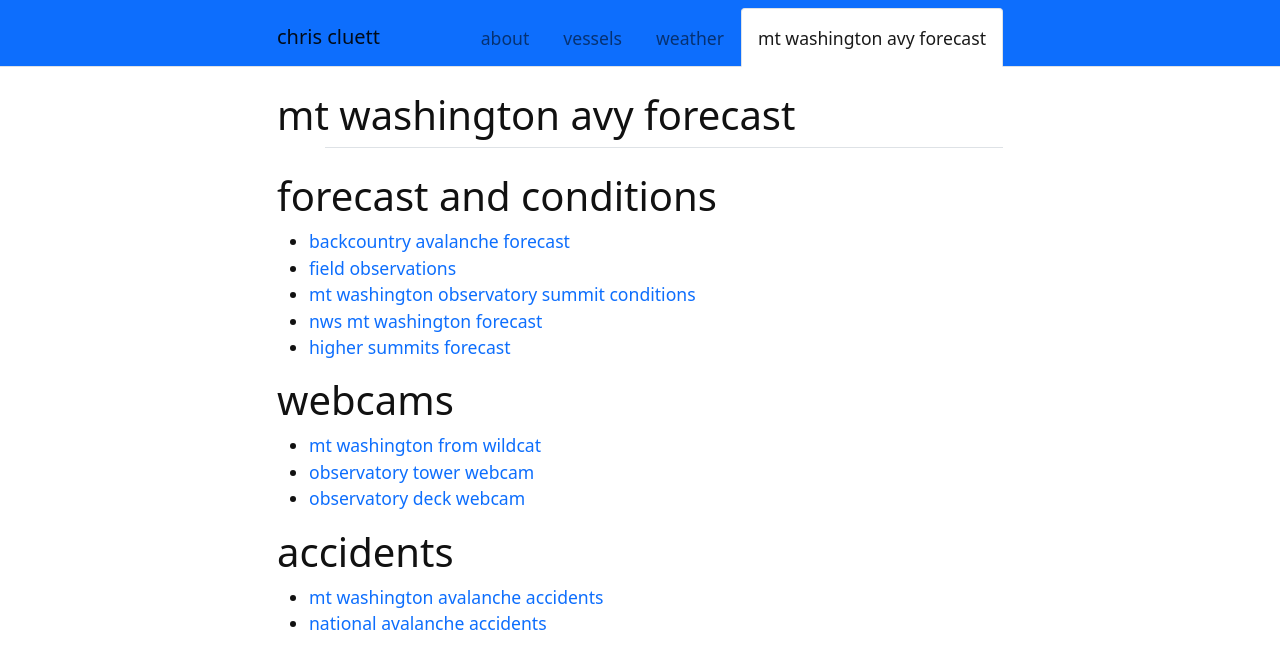
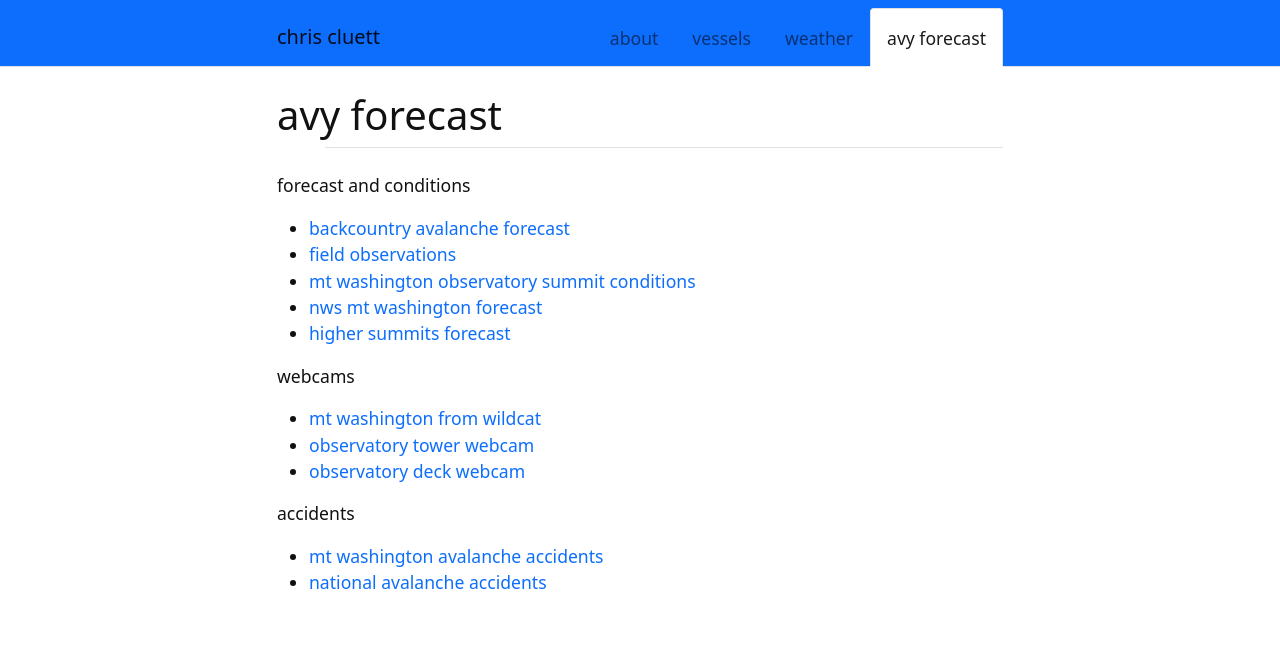
Before and after one commit to ccluett/website, a Jekyll site: the page built from content/avalanche.md, in a window 1280 px wide. Shown: the top 669 px of the page. Built offline with Jekyll 4.4.1, drawn with Linux system fonts in a browser that asks for light colours.

Commit message:
Update avalanche.md

```diff
--- a/content/avalanche.md
+++ b/content/avalanche.md
@@ -1,21 +1,21 @@
 ---
-title: mt washington avy forecast
+title: avy forecast
 nav: true
 ---
 
-# forecast and conditions
+forecast and conditions
 * [backcountry avalanche forecast](https://www.mountwashingtonavalanchecenter.org/forecasts/#/presidential-range)
 * [field observations](https://www.mountwashingtonavalanchecenter.org/observations/#/view)
 * [mt washington observatory summit conditions](https://mountwashington.org/weather/current-summit-conditions/)
 * [nws mt washington forecast](https://forecast.weather.gov/MapClick.php?lat=44.27049000000005&lon=-71.30345999999997)
 * [higher summits forecast](https://mountwashington.org/weather/higher-summits-forecast/)
 
-# webcams
+webcams
 * [mt washington from wildcat](https://www.youtube.com/watch?v=p24ghWgdpew)
 * [observatory tower webcam](https://www.youtube.com/watch?v=5qVHjf7hKZU)
 * [observatory deck webcam](https://www.youtube.com/watch?v=RUN2G9r136c)
 
-# accidents
+accidents
 * [mt washington avalanche accidents](https://www.mountwashingtonavalanchecenter.org/incidents/)
 * [national avalanche accidents](https://avalanche.org/avalanche-accidents/)
 
```
